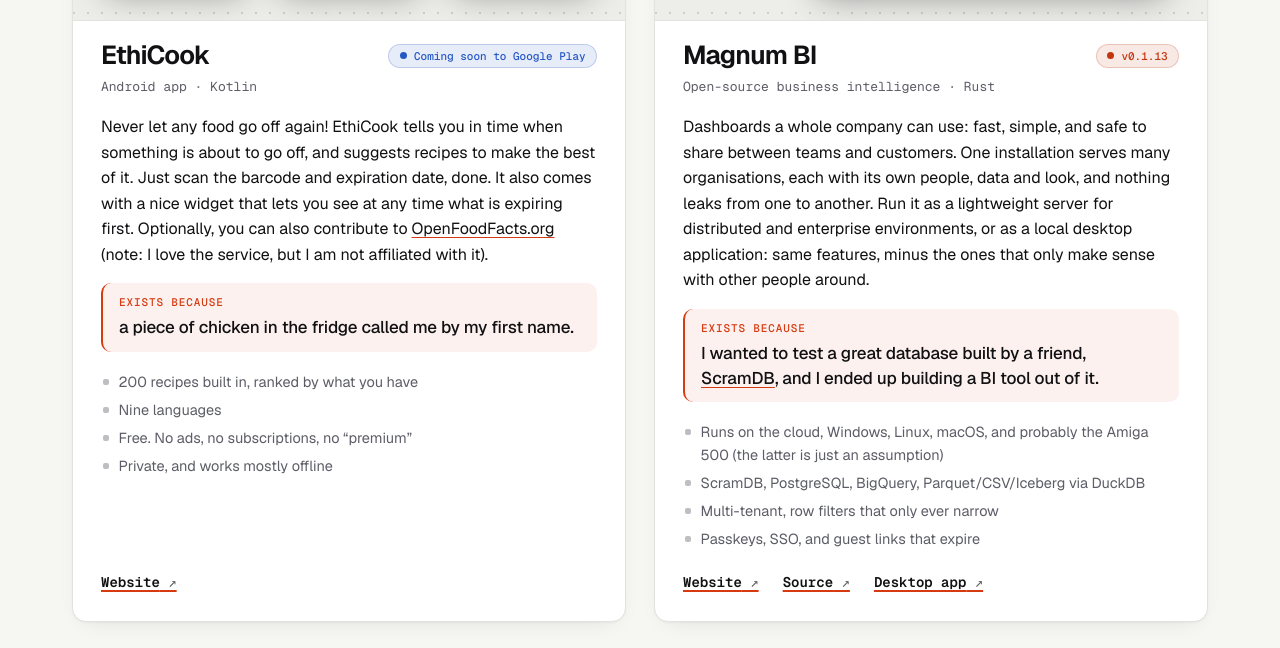
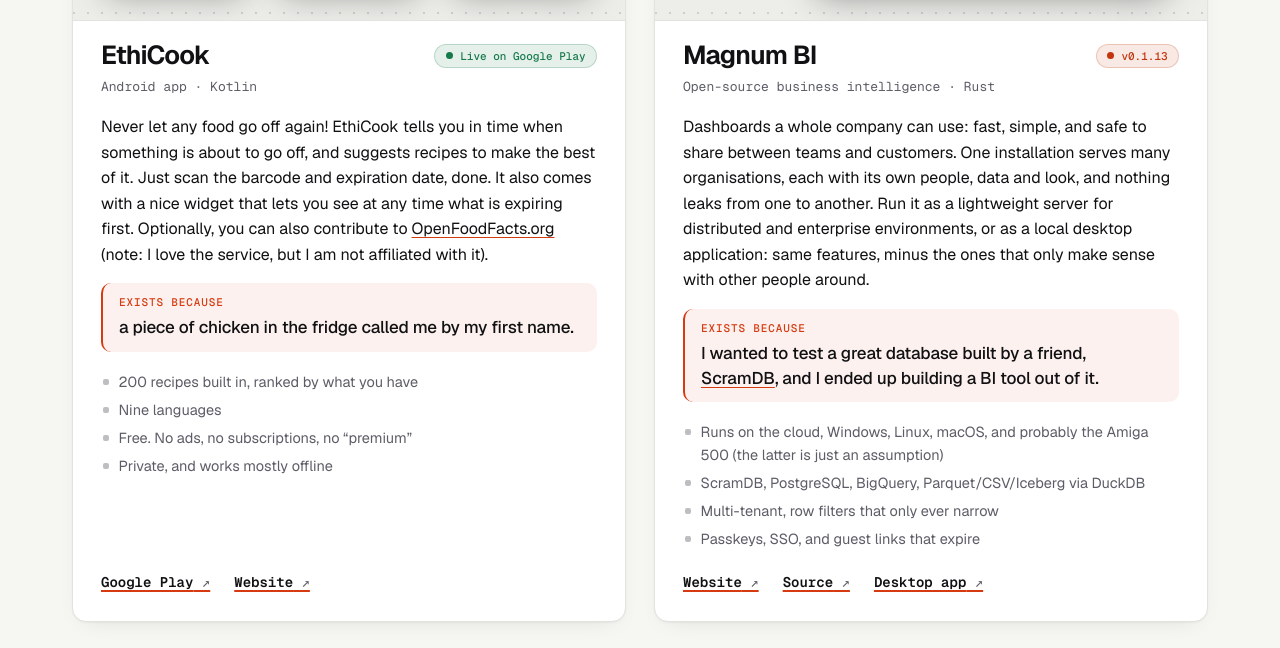
Before and after one commit to giobinda/binda.world, a plain HTML site: page index.html in a window 1280 px wide. Shown: the part 1219-1867 px from the top of the page. Drawn offline with Linux system fonts and the light colour scheme.

Commit message:
EthiCook: live on Google Play

```diff
--- a/index.html
+++ b/index.html
@@ -68,7 +68,7 @@
           <div class="body">
             <div class="title-row">
               <h3>EthiCook</h3>
-              <span class="status status--soon">Coming soon to Google Play</span>
+              <span class="status status--live">Live on Google Play</span>
             </div>
             <p class="kind">Android app · Kotlin</p>
             <p class="desc">Never let any food go off again! EthiCook tells you in time when something is
@@ -89,6 +89,7 @@
                 <a href="assets/shots/ethicook/calendar.webp"><img src="assets/shots/ethicook/calendar.webp" alt="EthiCook two-week expiry calendar" width="540" height="960" loading="lazy" decoding="async"></a>
             </div>
             <p class="links">
+              <a href="https://play.google.com/store/apps/details?id=com.ethicook.app">Google Play</a>
               <a href="https://ethicook.app/">Website</a>
             </p>
           </div>
```
